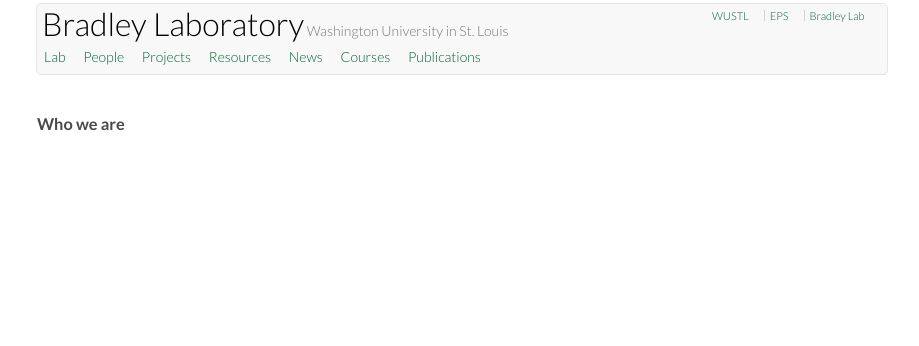
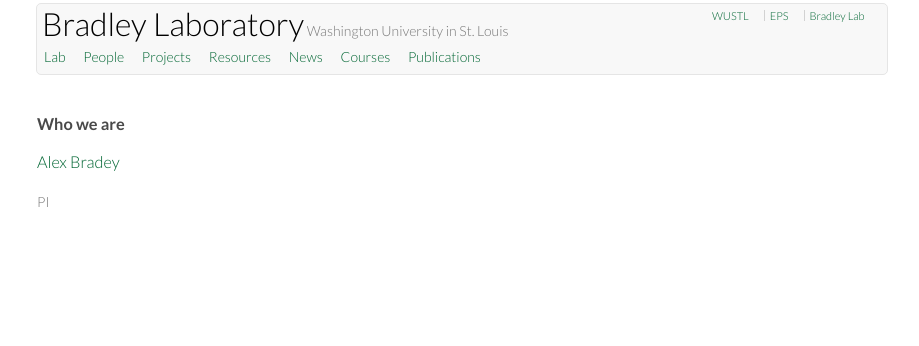
Before and after one commit to bradleylab/bradleylab.github.io, a Jekyll site: the page built from people/index.html, in a window 1280 px wide. Shown: the top 346 px of the page, without its empty margins (178-1097 px from the left). Built offline with Jekyll 4.4.1, drawn with Linux system fonts in a browser that asks for light colours; Markdown is read by kramdown in place of the engine named in the settings.

Commit message:
remove if statement, temporarily
The liquid code for "if" didn't work - nothing posted. Let's remove
just the if statement, and see if the for statement works on its own,
i.e. posts all posts

```diff
--- a/people/index.html
+++ b/people/index.html
@@ -5,16 +5,13 @@ title: Bradley Lab People
 
 <section>
         <h3>Who we are</h3>
+	{% for post in site.posts %}
 
-	{% for post in site.posts %}
-		{% if post.categories contains 'people' %}
 			<div class="PersonDiv">
 				<h3 class="title"><a href="{{ post.url }}">{{ post.title }}</a></h3>
 				<p class="meta"> {{ post.subtitle }}</p>
 			</div>
-		{% endif %}
+
 	{% endfor %}
 
-
-
 </section>
```
